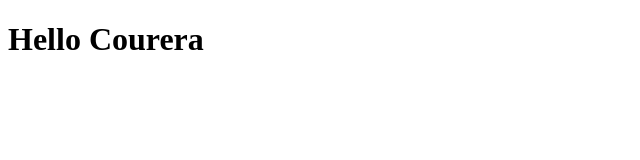
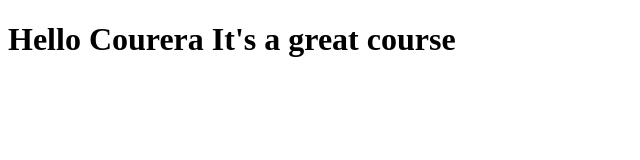
Before and after one commit to JSa93/Coursera-Test, a plain HTML site: page site/index.html in a window 1280 px wide. Shown: the whole page, without its empty margins (0-640 px from the left). Drawn offline with Linux system fonts and the light colour scheme.

Commit message:
Small addition

```diff
--- a/site/index.html
+++ b/site/index.html
@@ -4,6 +4,6 @@
 	<title>Hello Coursera</title>
 </head>
 <body>
-<h1>Hello Courera</h1>
+<h1>Hello Courera It's a great course</h1>
 </body>
 </html>
```
